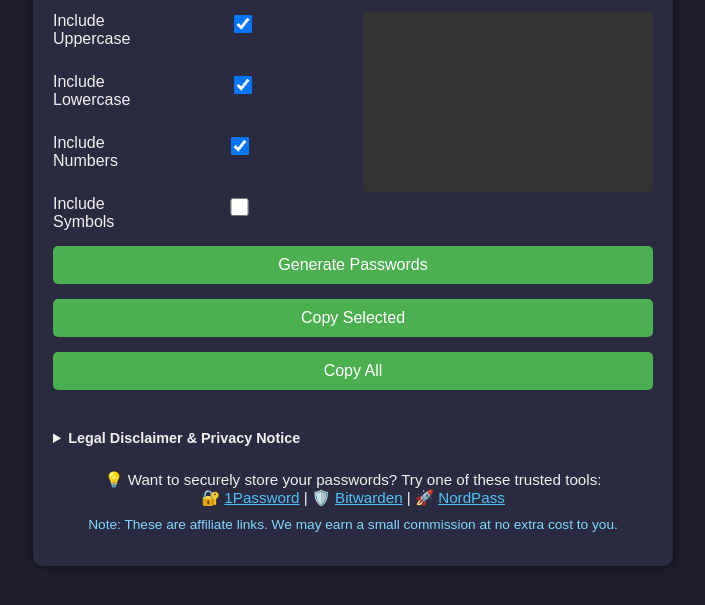
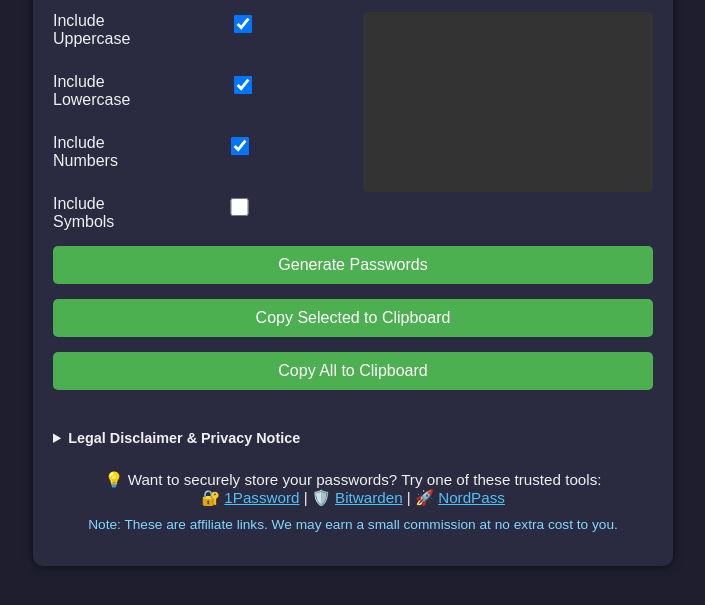
Before and after one commit to Bobwf/password-generator-tool, a plain HTML site: page index.html in a window 1280 px wide. Shown: the part 187-792 px from the top of the page, without its empty margins (287-992 px from the left). Drawn offline with Linux system fonts and the light colour scheme.

Commit message:
Update index.html

```diff
--- a/index.html
+++ b/index.html
@@ -43,8 +43,8 @@
         </div>
     </div>
     <button onclick="generatePasswords()">Generate Passwords</button>
-    <button onclick="copySelected()">Copy Selected</button>
-    <button onclick="copyAll()">Copy All</button>
+    <button onclick="copySelected()">Copy Selected to Clipboard</button>
+    <button onclick="copyAll()">Copy All to Clipboard</button>
     <details>
         <summary style="cursor: pointer; font-weight: bold;">Legal Disclaimer & Privacy Notice</summary>
         <p><strong>Disclaimer:</strong><br>This tool is provided “as is” with no warranty. Use responsibly.</p>
```
